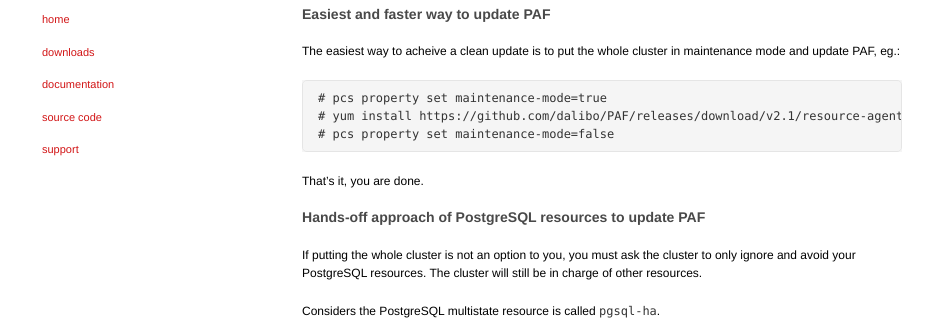
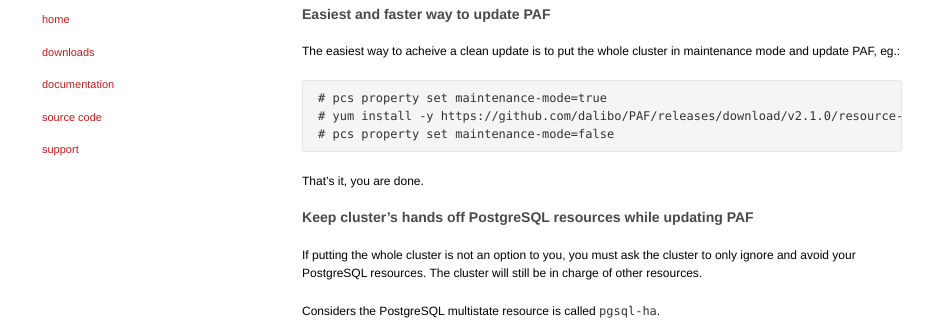
Before and after one commit to ClusterLabs/PAF, a Jekyll site: the page built from CentOS-7-admin-cookbook.md, in a window 1280 px wide and 1400 px high, scrolled down 1900 px. Shown: the part 169-489 px from the top of the window, without its empty margins (173-1106 px from the left). Built offline with Jekyll 4.4.1, drawn with Linux system fonts in a browser that asks for light colours; some of the changed text lies outside the part shown.

Commit message:
Update URL to the new 2.1.0 release

````diff
--- a/CentOS-7-admin-cookbook.md
+++ b/CentOS-7-admin-cookbook.md
@@ -135,13 +135,13 @@ maintenance mode and update PAF, eg.:
 
 ```
 # pcs property set maintenance-mode=true
-# yum install https://github.com/dalibo/PAF/releases/download/v2.1/resource-agents-paf-2.1-1.noarch.rpm
+# yum install -y https://github.com/dalibo/PAF/releases/download/v2.1.0/resource-agents-paf-2.1.0-1.noarch.rpm
 # pcs property set maintenance-mode=false
 ```
 
 That's it, you are done.
 
-### Hands-off approach of PostgreSQL resources to update PAF
+### Keep cluster's hands off PostgreSQL resources while updating PAF
 
 If putting the whole cluster is not an option to you, you must ask the
 cluster to only ignore and avoid your PostgreSQL resources. The cluster
@@ -213,7 +213,7 @@ You can check the recurring action are disabled (`enabled=false` bellow):
 Now, update PAF, eg.:
 
 ```
-# yum install https://github.com/dalibo/PAF/releases/download/v2.1/resource-agents-paf-2.1-1.noarch.rpm
+# yum install -y https://github.com/dalibo/PAF/releases/download/v2.1.0/resource-agents-paf-2.1.0-1.noarch.rpm
 ```
 
 We can now enable the recurrent actions:
````
Also changed, not shown: Quick_Start-CentOS-7.md (+1 -1 lines), Quick_Start-Debian-8.md (+2 -2 lines).
